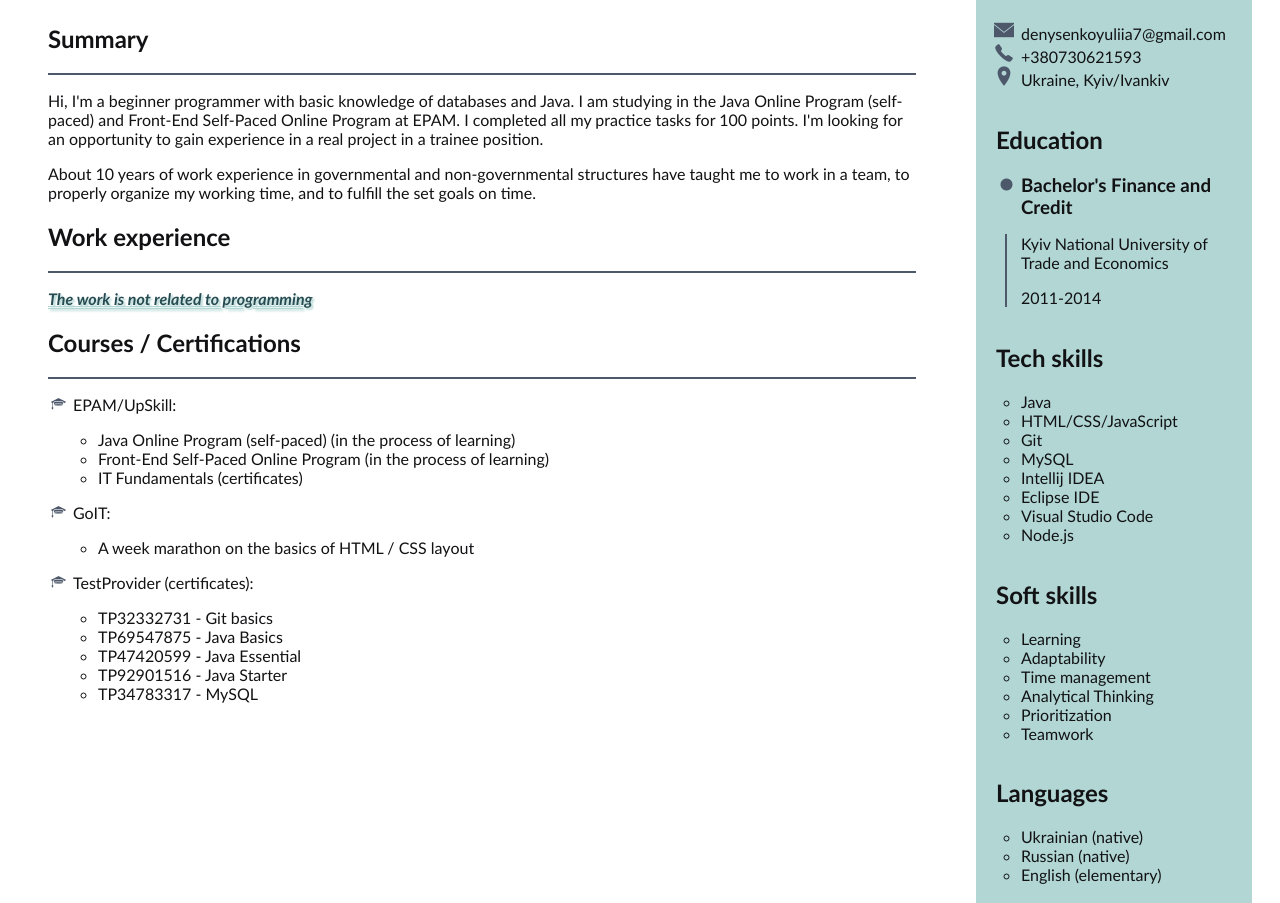
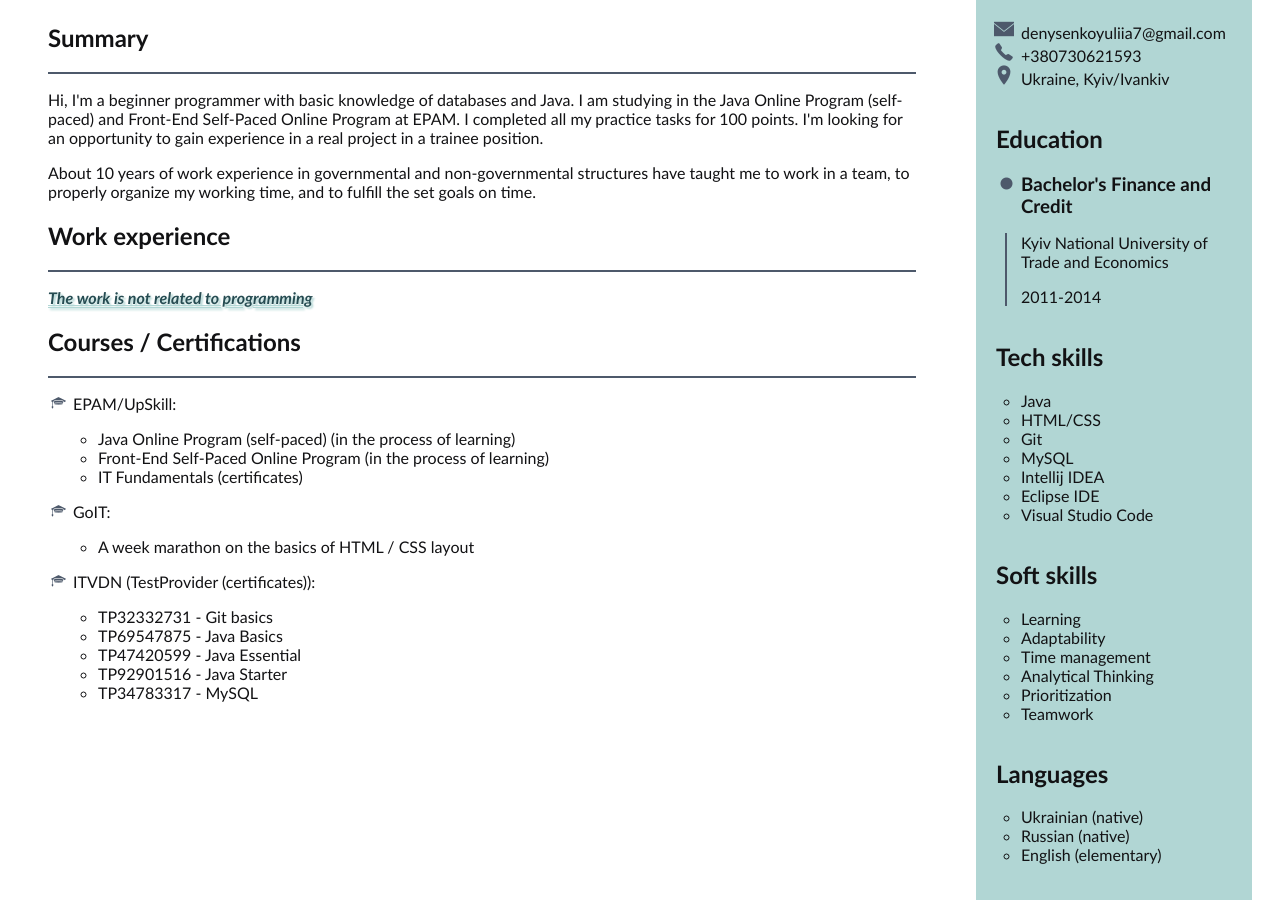
Before and after one commit to YuliiaDenn/resume-grid, a plain HTML site: page index.html in a window 1280 px wide. Shown: the part 339-1242 px from the top of the page. Drawn offline with Linux system fonts and the light colour scheme.

Commit message:
edit tech skills

```diff
--- a/index.html
+++ b/index.html
@@ -52,13 +52,12 @@
                 <h2>Tech skills</h2>
                 <ul>
                     <li>Java</li>
-                    <li>HTML/CSS/JavaScript</li>
+                    <li>HTML/CSS</li>
                     <li>Git</li>
                     <li>MySQL</li>
                     <li>Intellij IDEA</li>
                     <li>Eclipse IDE</li>
                     <li>Visual Studio Code</li>
-                    <li>Node.js</li>
                 </ul>
             </section>
 
@@ -124,7 +123,7 @@
                                 </ul>
                             </li>
                             <li class="main-content-courses-headlines">
-                                TestProvider (certificates):
+                                ITVDN (TestProvider (certificates)):
                                 <ul>
                                     <li>TP32332731 - Git basics</li>
                                     <li>TP69547875 - Java Basics</li>
```
